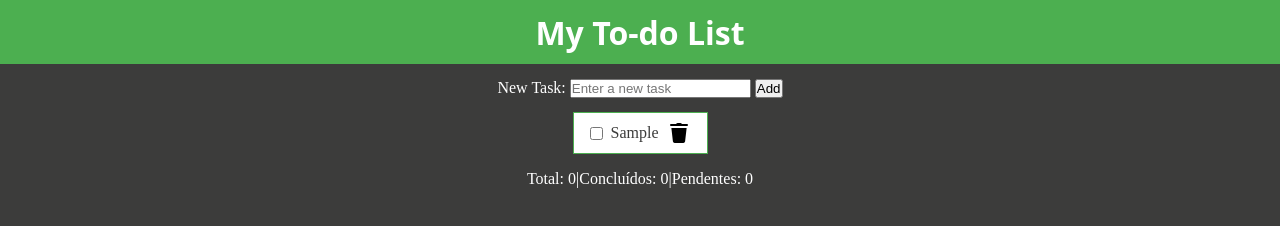
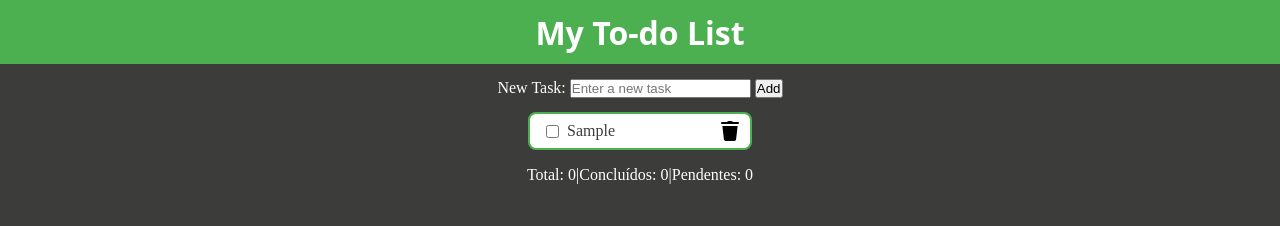
Before and after one commit to devjootax/my-to-do-list, a plain HTML site: page index.html in a window 1280 px wide. Both pictures are taken after typing "Sample" into the empty fields and a click on the button "Add". Drawn offline with Linux system fonts and the light colour scheme.

Commit message:
trash icon on center

```diff
--- a/index.css
+++ b/index.css
@@ -16,7 +16,7 @@ header {
 }
 
 li {
-    width: 100%;
+    width: 14rem;
     display: flex;
     align-items: center;
     padding: .5rem 1rem .5rem 1rem;
@@ -24,14 +24,19 @@ li {
     gap: .5rem;
     list-style: none;
     color: #3c3c3b;
-    border: 1px solid #4CAF50;
+    border-radius: .5rem;
+    border: 2px solid #4CAF50;
     background-color: #fff;
+}
+
+ul {
+    position: relative;
 }
 
 img {
     width: 1.5rem;
-    position: relative;
-    right: 0;
+    position: absolute;
+    right: 10px;
 
 }
 
--- a/index.js
+++ b/index.js
@@ -1,5 +1,5 @@
 const newTaskInput = document.getElementById("new-task-input");
-const tasksContainer = document.getElementById("tasks");
+const tasks = document.getElementById("tasks");
 let ids = 0;
 
 function createLi() {
@@ -40,7 +40,7 @@ function createTask() {
     const trashIcon = createTrashIcon();
 
     li.append(input, label, trashIcon);
-    tasksContainer.appendChild(li);
+    tasks.appendChild(li);
   } else {
     throw new Error("opa irmao, preenche os campos aí.");
   }
```
Also changed, not shown: index.html (+0 -1 lines).
